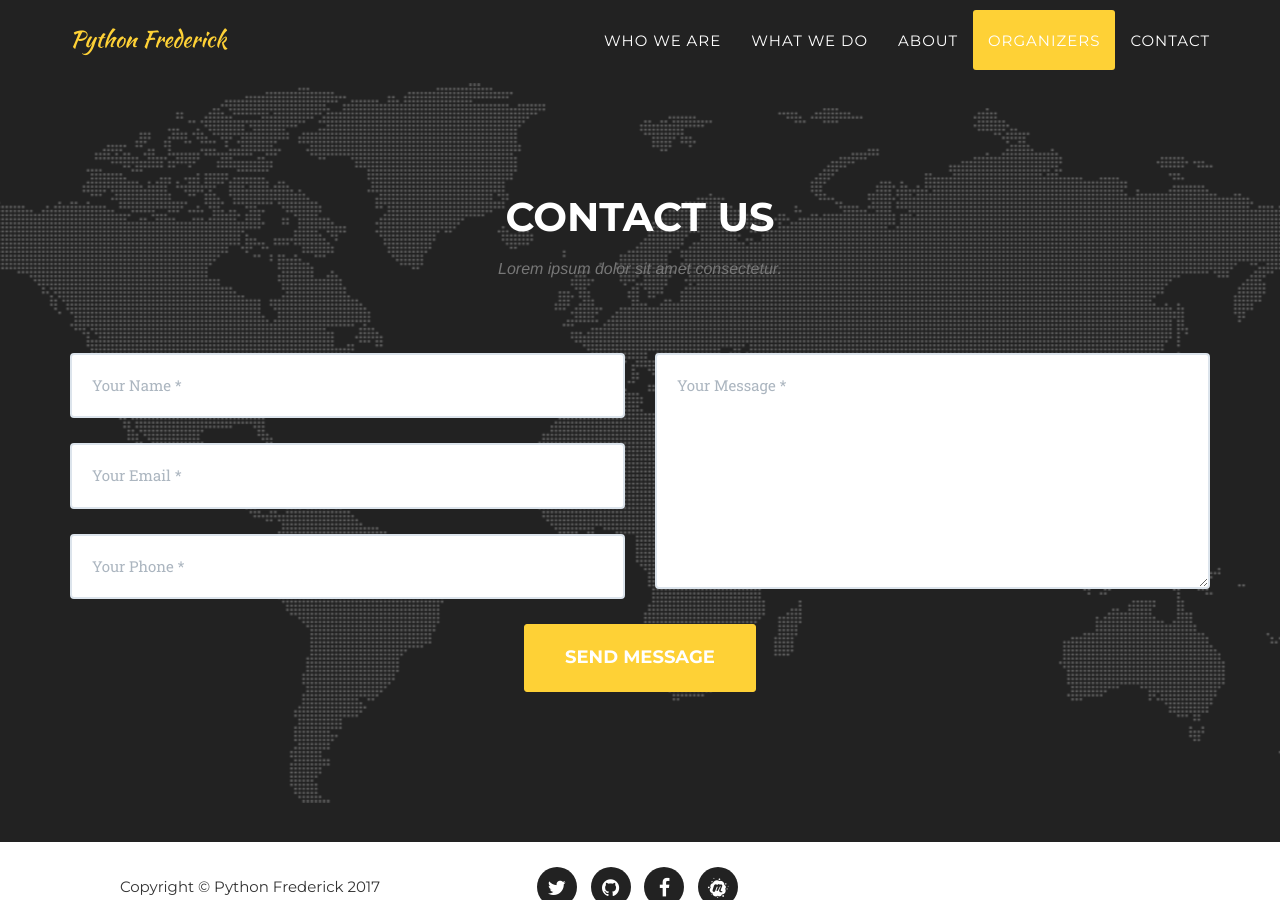
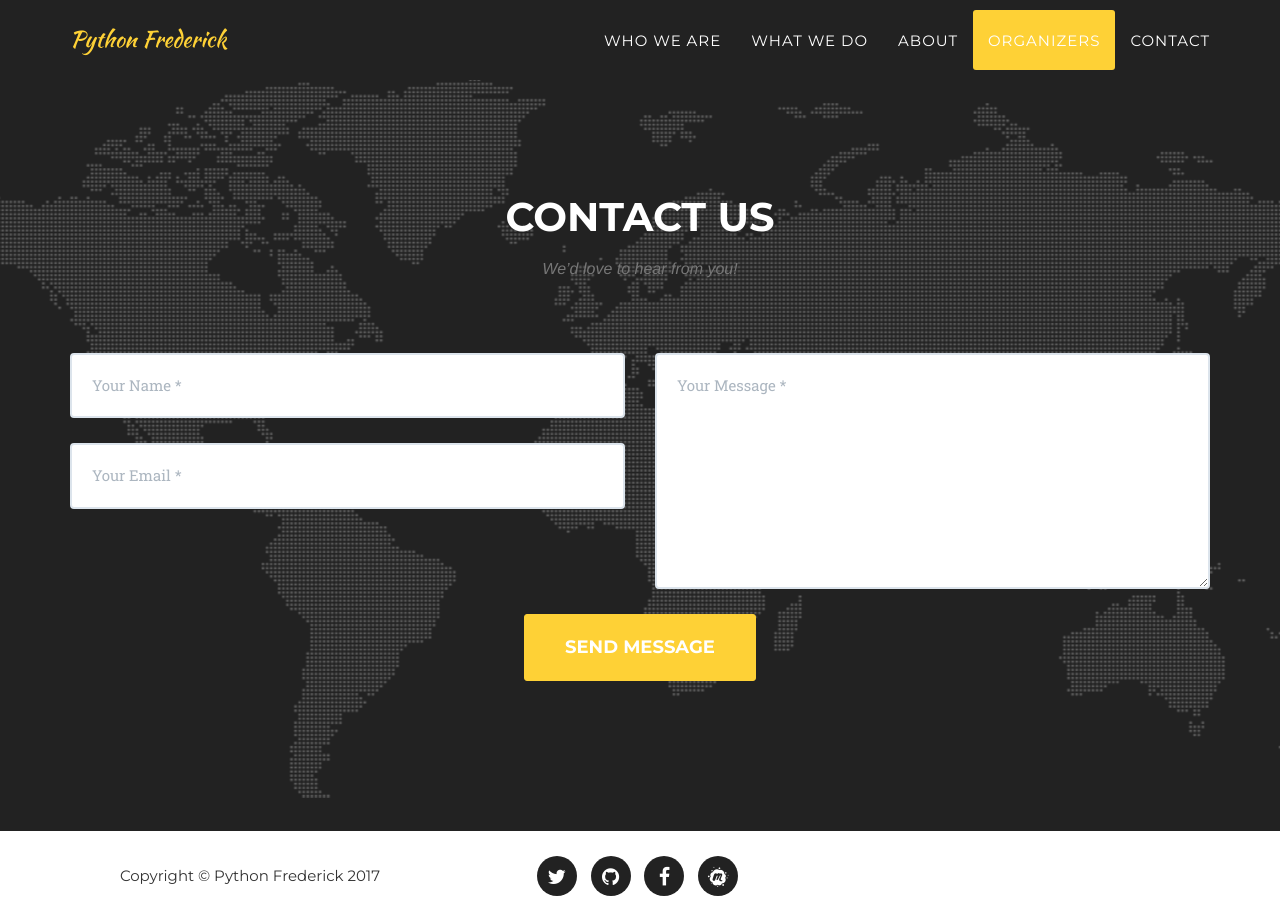
Before and after one commit to python-frederick/python-frederick.github.io, a Jekyll site: the page built from index.html, in a window 1280 px wide and 900 px high, scrolled down 6039 px. Built offline with Jekyll 4.4.1, drawn with Linux system fonts in a browser that asks for light colours; some web fonts are replaced; part of the change alters nothing that is shown.

Commit message:
Prepare the form for submission for Netlify.

```diff
--- a/_includes/contact.html
+++ b/_includes/contact.html
@@ -3,7 +3,7 @@
     <div class="row">
       <div class="col-lg-12 text-center">
         <h2 class="section-heading">Contact Us</h2>
-                    <h3 class="section-subheading text-muted">Lorem ipsum dolor sit amet consectetur.</h3>
+        <h3 class="section-subheading text-muted">We&rsquo;d love to hear from you!</h3>
       </div>
     </div>
     <div class="row">
@@ -17,10 +17,6 @@
               </div>
               <div class="control-group form-group">
                 <input type="email" class="form-control" placeholder="Your Email *" id="email" required data-validation-required-message="Please enter your email address.">
-                                    <p class="help-block text-danger"></p>
-                                </div>
-                                <div class="control-group form-group">
-                                    <input type="tel" class="form-control" placeholder="Your Phone *" id="phone" required data-validation-required-message="Please enter your phone number.">
                 <p class="help-block text-danger"></p>
               </div>
             </div>
--- a/js/contact_me.js
+++ b/js/contact_me.js
@@ -7,27 +7,8 @@ $(function() {
         },
         submitSuccess: function($form, event) {
           event.preventDefault(); // prevent default submit behaviour
-            // get values from FORM
-            var name = $("input#name").val();
-            var email = $("input#email").val();
-            var phone = $("input#phone").val();
-            var message = $("textarea#message").val();
-            var firstName = name; // For Success/Failure Message
-            // Check for white space in name for Success/Fail message
-            if (firstName.indexOf(' ') >= 0) {
-                firstName = name.split(' ').slice(0, -1).join(' ');
-            }
-            $.ajax({
-                url: "././mail/contact_me.php",
-                type: "POST",
-                data: {
-                    name: name,
-                    phone: phone,
-                    email: email,
-                    message: message
-                },
-                cache: false,
-                success: function() {
+          $.post($form.attr("action"), $form.serialize())
+            .then(function() {
               // Success message
               $('#success').html("<div class='alert alert-success'>");
               $('#success > .alert-success').html("<button type='button' class='close' data-dismiss='alert' aria-hidden='true'>&times;")
@@ -39,17 +20,17 @@ $(function() {
 
               //clear all fields
               $('#contactForm').trigger("reset");
-                },
-                error: function() {
+            })
+            .catch(function() {
               // Fail message
               $('#success').html("<div class='alert alert-danger'>");
               $('#success > .alert-danger').html("<button type='button' class='close' data-dismiss='alert' aria-hidden='true'>&times;")
                   .append("</button>");
-                    $('#success > .alert-danger').append("<strong>Sorry " + firstName + ", it seems that my mail server is not responding. Please try again later!");
+              $('#success > .alert-danger').append("<strong>Sorry, something went wrong. Please try again later!");
               $('#success > .alert-danger').append('</div>');
               //clear all fields
               $('#contactForm').trigger("reset");
-                },
+            })
           })
         },
         filter: function() {
```
Lines whose indentation alone changed are shown as unchanged.
